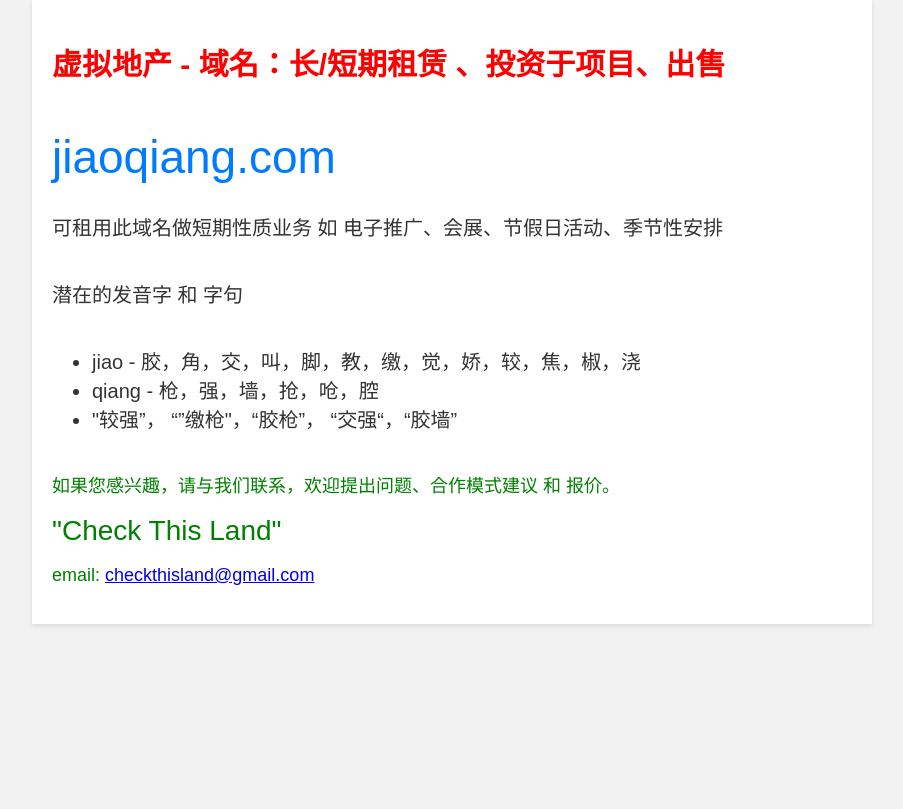
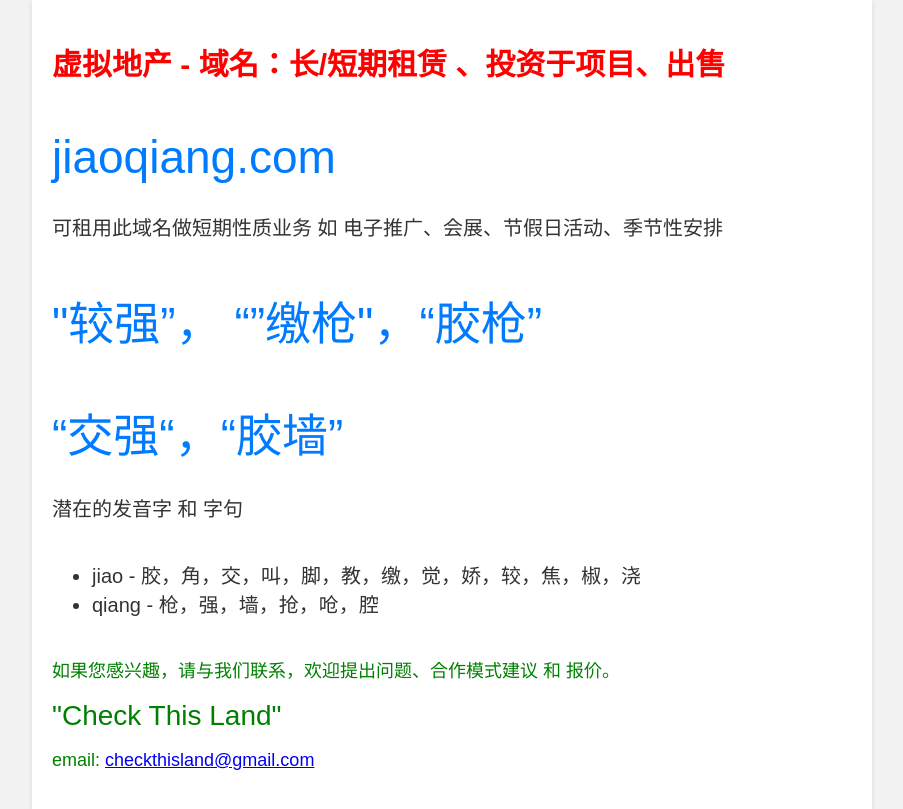
Before and after one commit to pin-yin/JIAOQIANG.github.io, a plain HTML site: page index.html in a window 1280 px wide. Shown: the whole page, without its empty margins (188-1091 px from the left). Drawn offline with Linux system fonts and the light colour scheme.

Commit message:
Update index.html

```diff
--- a/index.html
+++ b/index.html
@@ -46,7 +46,8 @@
         <h1>虚拟地产 - 域名：长/短期租赁 、投资于项目、出售</h1>
         <p class="domain-name">jiaoqiang.com</p>
         <p class="suggested-businesses">可租用此域名做短期性质业务 如 电子推广、会展、节假日活动、季节性安排</p>
-
+          <p class="domain-name">"较强”， “”缴枪"，“胶枪”</p>
+         <p class="domain-name"> “交强“，“胶墙”</p>
   	<p class="suggested-businesses">潜在的发音字 和 字句</p>
         <ul class="suggested-businesses">
 
@@ -54,7 +55,7 @@
             <li>qiang - 枪，强，墙，抢，呛，腔 </li>
 
 
-  <li>"较强”， “”缴枪"，“胶枪”， “交强“，“胶墙”</li>
+
 
 
 
```
